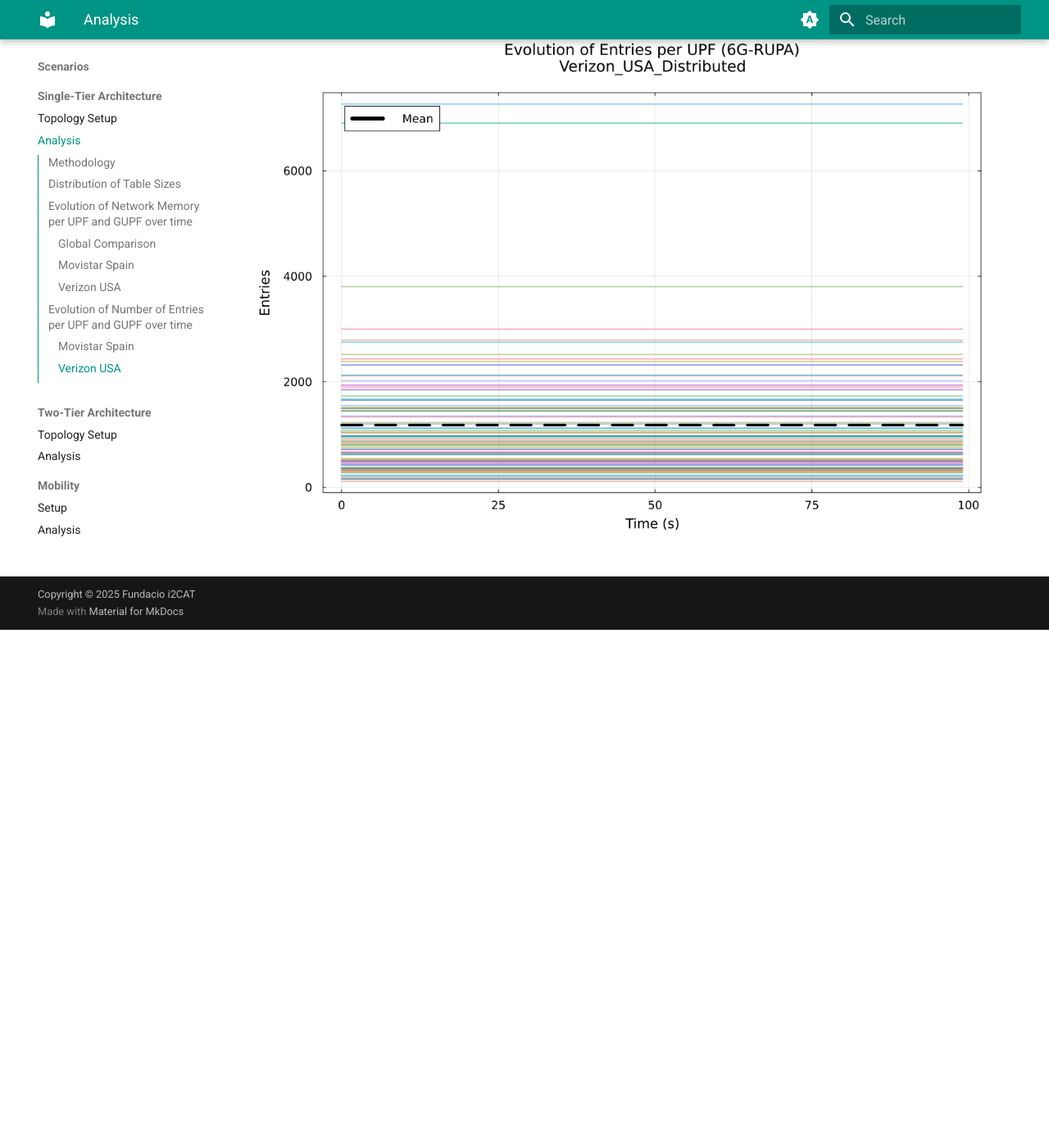
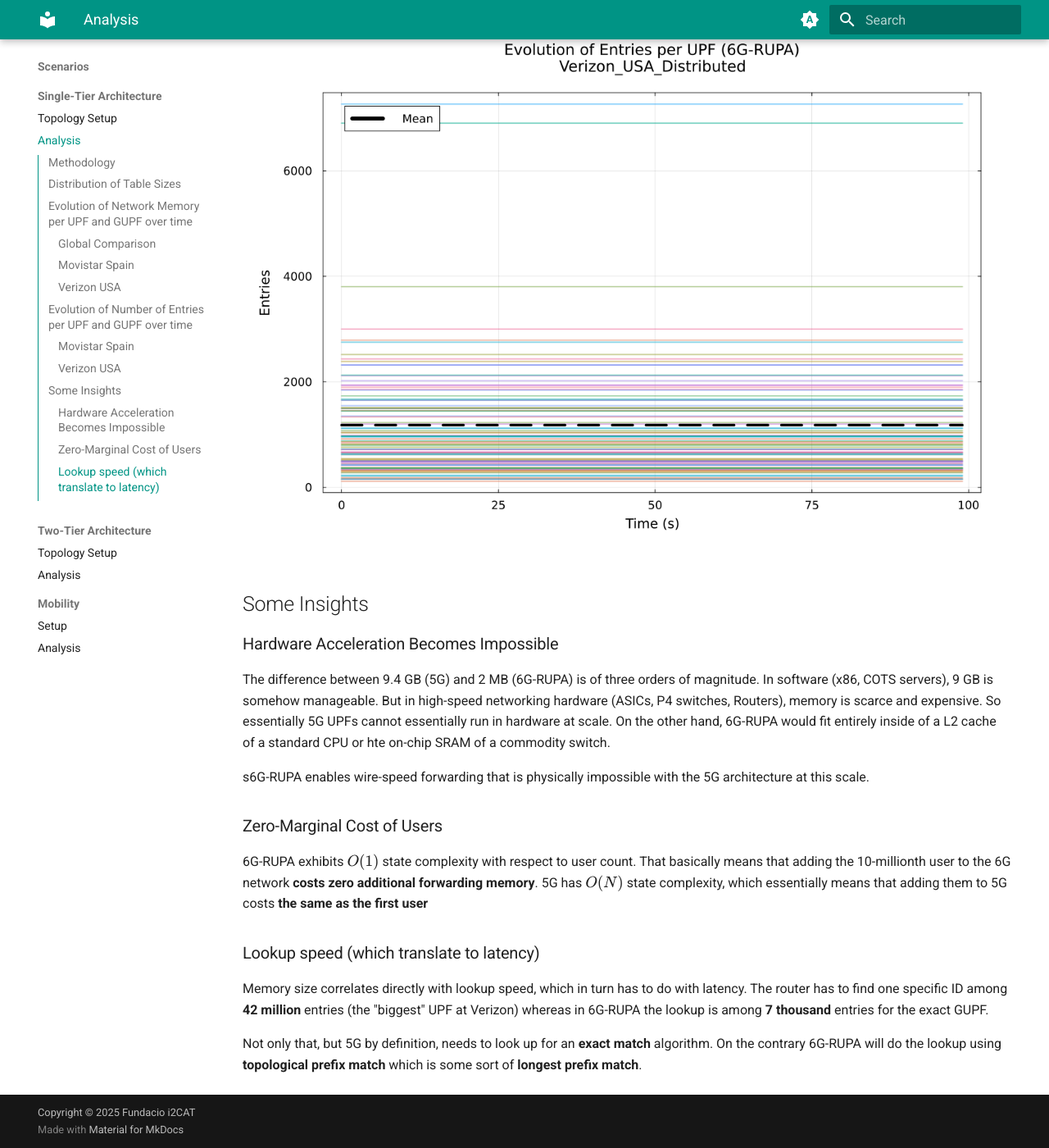
Before and after one commit to Fundacio-i2CAT/PLMN-GraphSim, an MkDocs documentation site: the page built from docs/scenarios/single_tier_architecture/analysis.md, in a window 1280 px wide and 1400 px high, scrolled down 7796 px. Shown: the whole window at 82% size. Built offline with MkDocs 1.6.1 and Material for MkDocs 9.7.7, drawn with Linux system fonts in a browser that asks for light colours; before the commit the page ends 8564 px from its top, so only the background shows below that.

Commit message:
Some insights

```diff
--- a/docs/scenarios/single_tier_architecture/analysis.md
+++ b/docs/scenarios/single_tier_architecture/analysis.md
@@ -49,3 +49,21 @@
 ### Verizon USA
 ![Evolution Entries Verizon 5G](./evolution_5g_Entries_Verizon_USA_Distributed.png)
 ![Evolution Entries Verizon 6G](./evolution_6grupa_Entries_Verizon_USA_Distributed.png)
+
+## Some Insights
+
+### Hardware Acceleration Becomes Impossible
+
+The difference between 9.4 GB (5G) and 2 MB (6G-RUPA) is of three orders of magnitude. In software (x86, COTS servers), 9 GB is somehow manageable. But in high-speed networking hardware (ASICs, P4 switches, Routers), memory is scarce and expensive. So essentially 5G UPFs cannot essentially run in hardware at scale. On the other hand, 6G-RUPA would fit entirely inside of a L2 cache of a standard CPU or hte on-chip SRAM of a commodity switch.
+
+s6G-RUPA enables wire-speed forwarding that is physically impossible with the 5G architecture at this scale.
+
+### Zero-Marginal Cost of Users
+
+6G-RUPA exhibits $O(1)$ state complexity with respect to user count. That basically means that adding the 10-millionth user to the 6G network **costs zero additional forwarding memory**. 5G has $O(N)$ state complexity, which essentially means that adding them to 5G costs **the same as the first user**
+
+### Lookup speed (which translate to latency)
+
+Memory size correlates directly with lookup speed, which in turn has to do with latency. The router has to find one specific ID among **42 million** entries (the "biggest" UPF at Verizon) whereas in 6G-RUPA the lookup is among **7 thousand** entries for the exact GUPF.
+
+Not only that, but 5G by definition, needs to look up for an **exact match** algorithm. On the contrary 6G-RUPA will do the lookup using **topological prefix match** which is some sort of **longest prefix match**.
```
